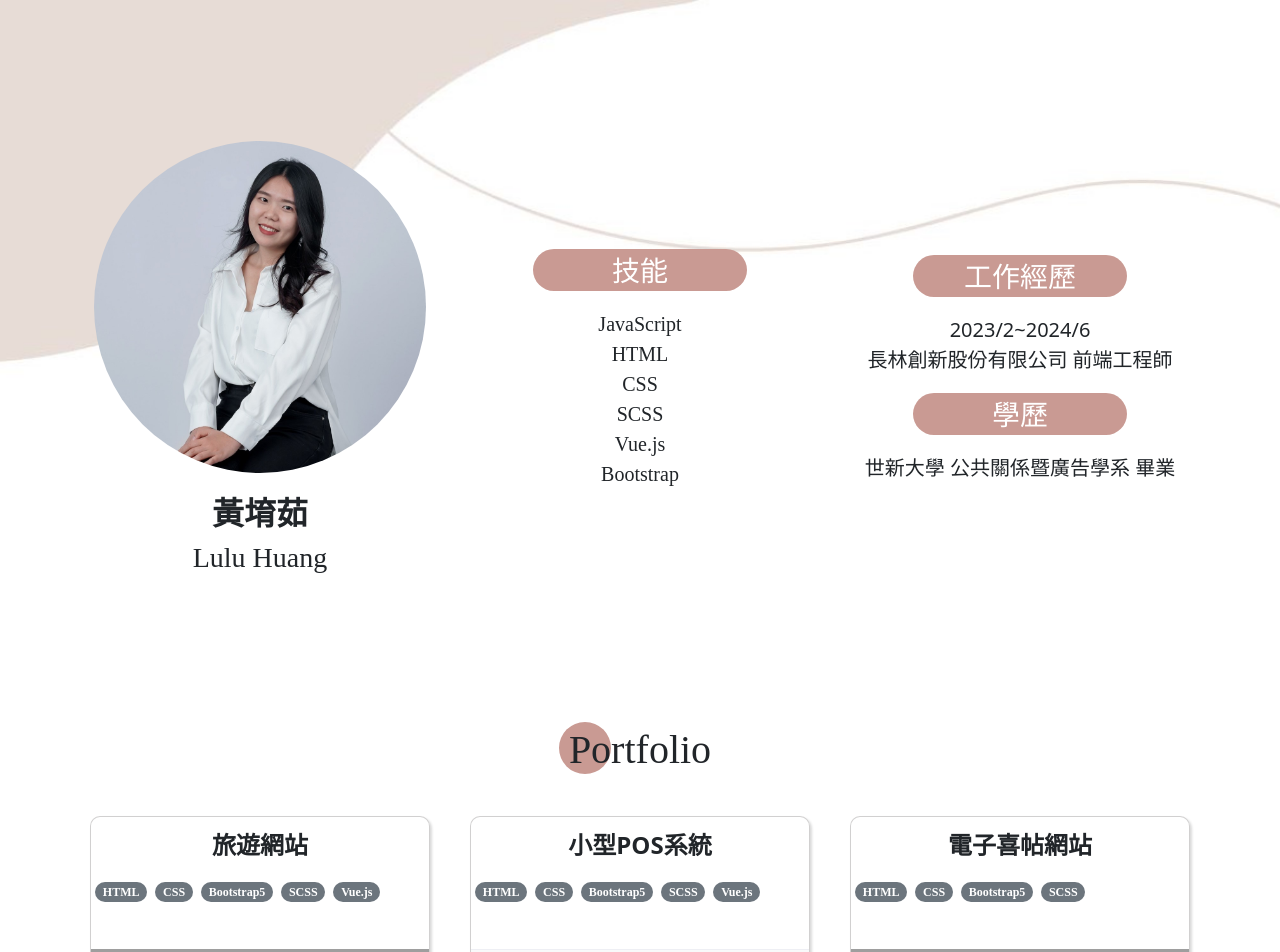
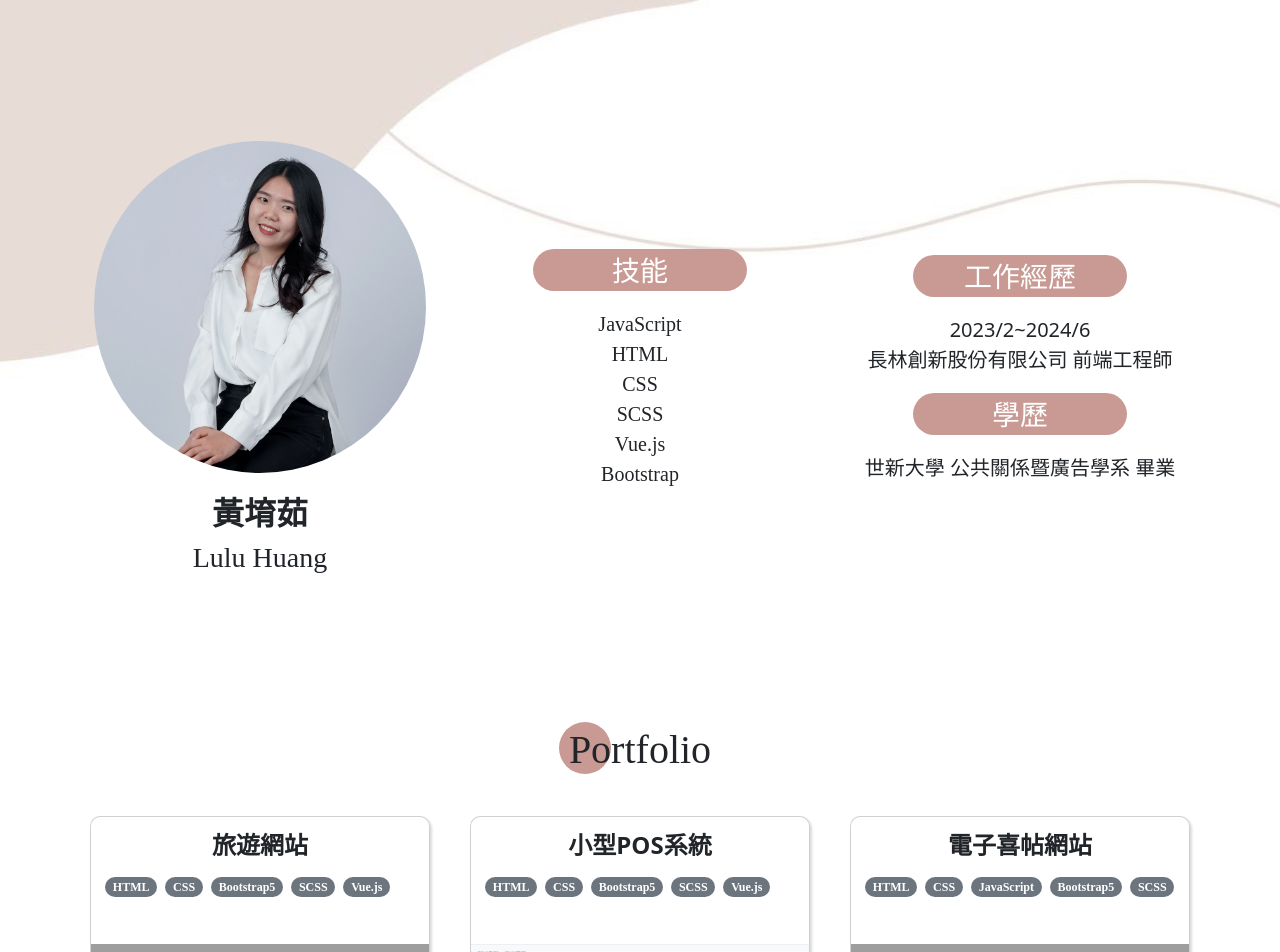
Before and after one commit to LuluuHuang/vue-resume, a Vue app: page / in a window 1280 px wide. Shown: the top 952 px of the page. Built offline with nearby package versions, Linux system fonts and the light colour scheme; grey boxes are pictures that could not be loaded.

Commit message:
微調樣式

```diff
--- a/src/App.vue
+++ b/src/App.vue
@@ -120,7 +120,7 @@ export default{
                 background-repeat: no-repeat;
             }
             .pillcontainer{
-                margin-top: 15px;
+                margin: 10px 10px 0 10px;
                 height: 20%;
                 font-family:Times New Roman;
                 span{
--- a/src/components/MyProject.vue
+++ b/src/components/MyProject.vue
@@ -66,6 +66,7 @@ export default {
                     skill:[
                         'HTML',
                         'CSS',
+                        'JavaScript',
                         'Bootstrap5',
                         'SCSS',
                     ]
```
